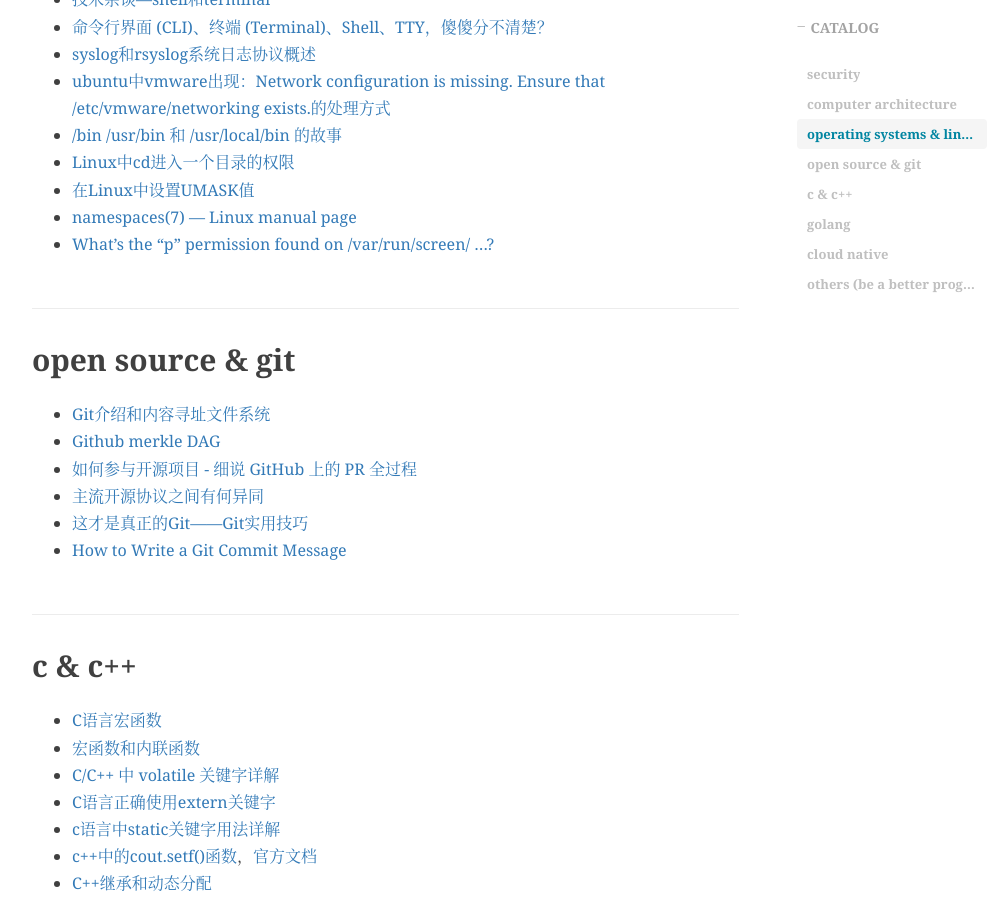
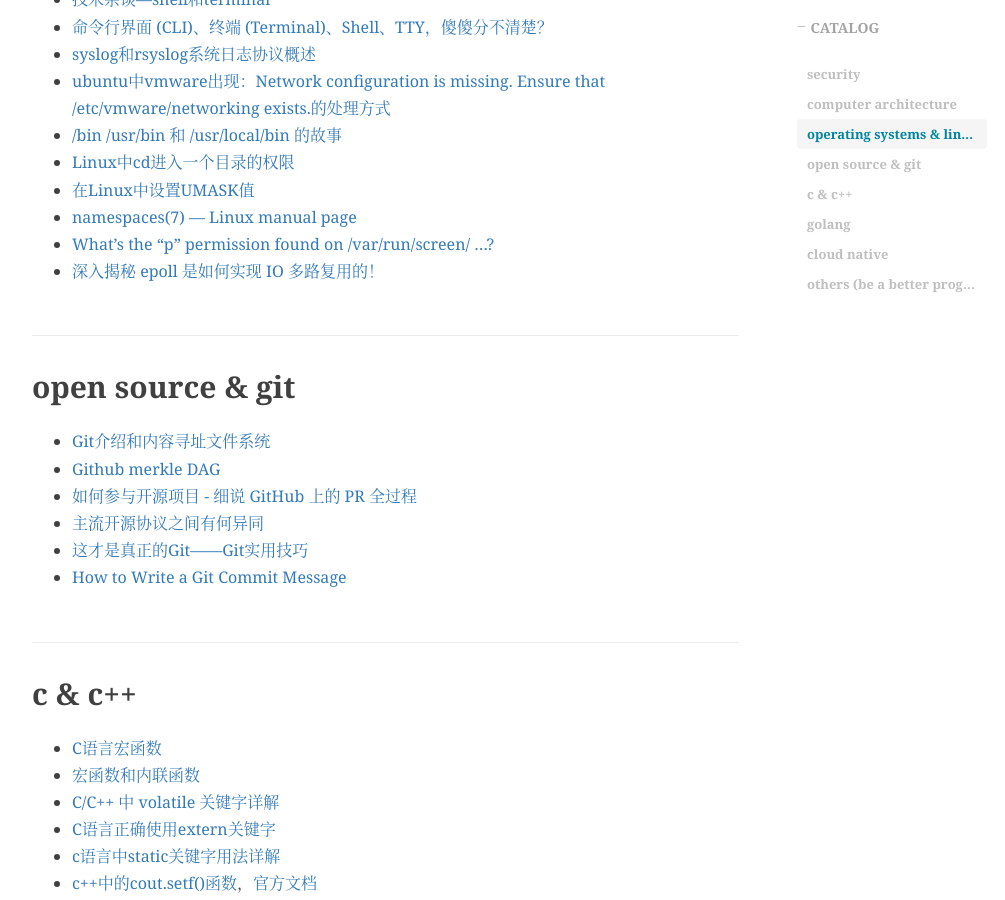
Before and after one commit to peng-yq/peng-yq.github.io, a Jekyll site: the page built from _posts/2100-10-04-good-blog-collection.md, in a window 1280 px wide and 900 px high, scrolled down 1526 px. Shown: the whole window, without its empty margins (233-1238 px from the left). Built offline with Jekyll 4.4.1, drawn with Linux system fonts in a browser that asks for light colours; nearby versions of some CDN libraries; formulas are drawn with MathJax 3; comment, search, counter and statistics services are not loaded.

Commit message:
docs: update 2100-10-04-good-blog-collection.md

```diff
--- a/_posts/2100-10-04-good-blog-collection.md
+++ b/_posts/2100-10-04-good-blog-collection.md
@@ -44,6 +44,7 @@ tags:
 - [在Linux中设置UMASK值](https://www.cnblogs.com/wish123/p/7073114.html)
 - [namespaces(7) — Linux manual page](https://man7.org/linux/man-pages/man7/namespaces.7.html)
 - [What's the "p" permission found on /var/run/screen/ ...?](https://stackoverflow.com/questions/19780783/whats-the-p-permission-found-on-var-run-screen)
+- [ 深入揭秘 epoll 是如何实现 IO 多路复用的！](https://mp.weixin.qq.com/s/OmRdUgO1guMX76EdZn11UQ)
 
 ## open source & git
 
```
